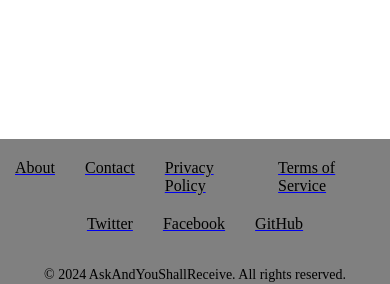
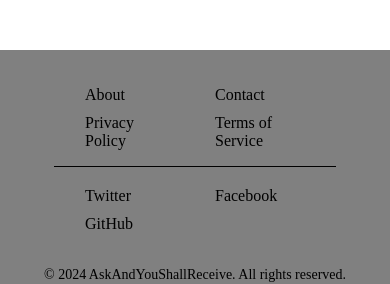
Before and after one commit to ARTEAmvp/CA_Final_Task_Backend, a Next.js app: page / in a window 390 px wide. Shown: the part 527-811 px from the top of the page. Built offline with nearby package versions, Linux system fonts and the light colour scheme; no server answers.

Commit message:
modified styles for footer

```diff
--- a/components/Footer/Footer.module.css
+++ b/components/Footer/Footer.module.css
@@ -13,9 +13,17 @@
     margin-bottom: 20px;
   }
 
+
+  .linksDecoration {
+    text-decoration: none;
+  }
+
+
   .navLinks ul,
   .socialLinks ul {
     display: flex;
+    flex-wrap: wrap;
+    gap: 10px;
     list-style: none;
     padding: 0;
     margin: 0;
@@ -39,3 +47,17 @@
     text-align: center;
     font-size: 14px;
   }
+
+  @media screen and (max-width: 450px) {
+    .navLinks ul,
+    .socialLinks ul {
+      display: grid;
+      grid-template-columns: 1fr 1fr;
+      width: 250px;
+    }
+
+    .navLinks ul {
+      border-bottom: 1px solid black;
+      padding: 1rem;
+    }
+  }
--- a/components/Footer/Footer.tsx
+++ b/components/Footer/Footer.tsx
@@ -21,7 +21,7 @@ const Footer = ({ footerLinks, socialLinks }: FooterProps) => {
           <ul>
             {footerLinks.map((link) => (
               <li key={link.id}>
-                <Link href={link.href}>
+                <Link href={link.href} className={styles.linksDecoration}>
                   <span className={styles.link}>{link.title}</span>
                 </Link>
               </li>
@@ -32,7 +32,7 @@ const Footer = ({ footerLinks, socialLinks }: FooterProps) => {
           <ul>
             {socialLinks.map((link) => (
               <li key={link.id}>
-                <Link href={link.href}>
+                <Link href={link.href} className={styles.linksDecoration}>
                   <span className={styles.link}>{link.title}</span>
                 </Link>
               </li>
```
